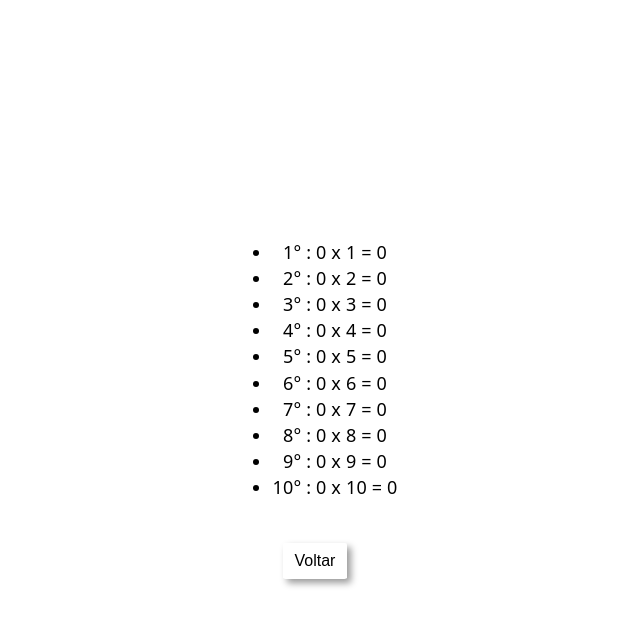
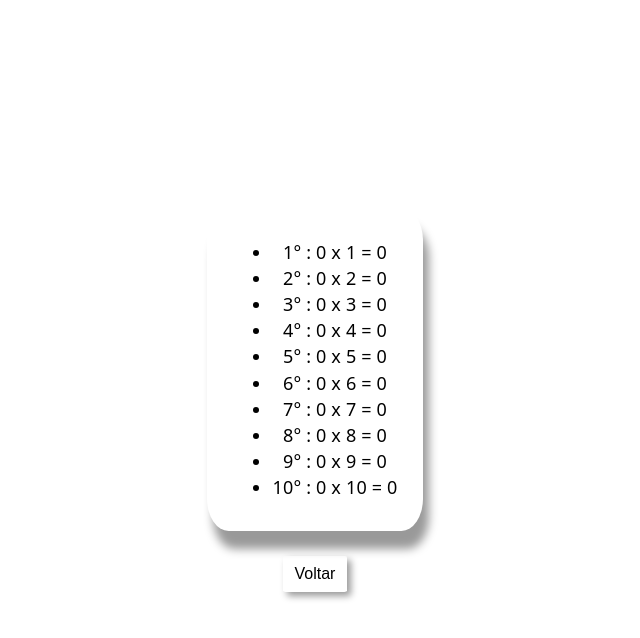
Before and after one commit to ArthurOliCode/PW_III_ArthurH, a React (Vite) app in the folder projeto-react-inicial/: page / in a window 1280 px wide. Both pictures are taken after a click on the button "Calcular". Shown: the top 638 px of the page, without its empty margins (325-965 px from the left). Built offline with nearby package versions, Linux system fonts and the light colour scheme.

Commit message:
v.0.3 - Atualizando App.css, junto às atualizações de componentes

```diff
--- a/projeto-react-inicial/src/App.css
+++ b/projeto-react-inicial/src/App.css
@@ -19,6 +19,15 @@
     box-shadow: 4px 10px 14px rgba(0, 0, 0, 0.4);
   }
 
+  #form.result {
+    display: flex;
+    padding: 1vw 2vw;
+    outline: none;
+    border: none;
+    border-radius: 10%;
+    box-shadow: 6px 18px 10px rgba(0, 0, 0, 0.4);
+  }
+
   button {
     border-radius: 10%;
     border-radius: 4%;
--- a/projeto-react-inicial/src/components/ResultForm.jsx
+++ b/projeto-react-inicial/src/components/ResultForm.jsx
@@ -1,7 +1,7 @@
 export function ResultForm({ lista, num, voltar }) {
   return (
     <section id="center">
-      <div id="form">
+      <div id="form" className="result">
         <ul>
           {lista.map((item, index) => (
             <li key={index}>
```
